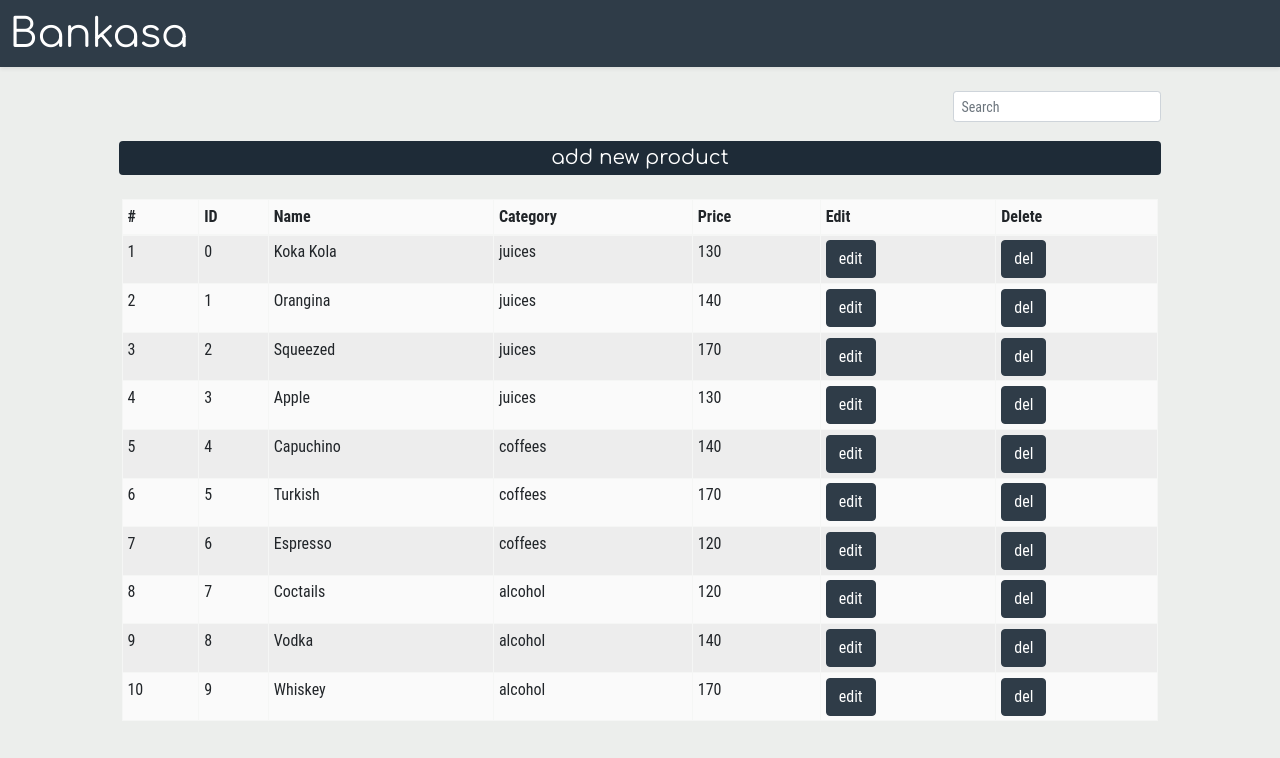
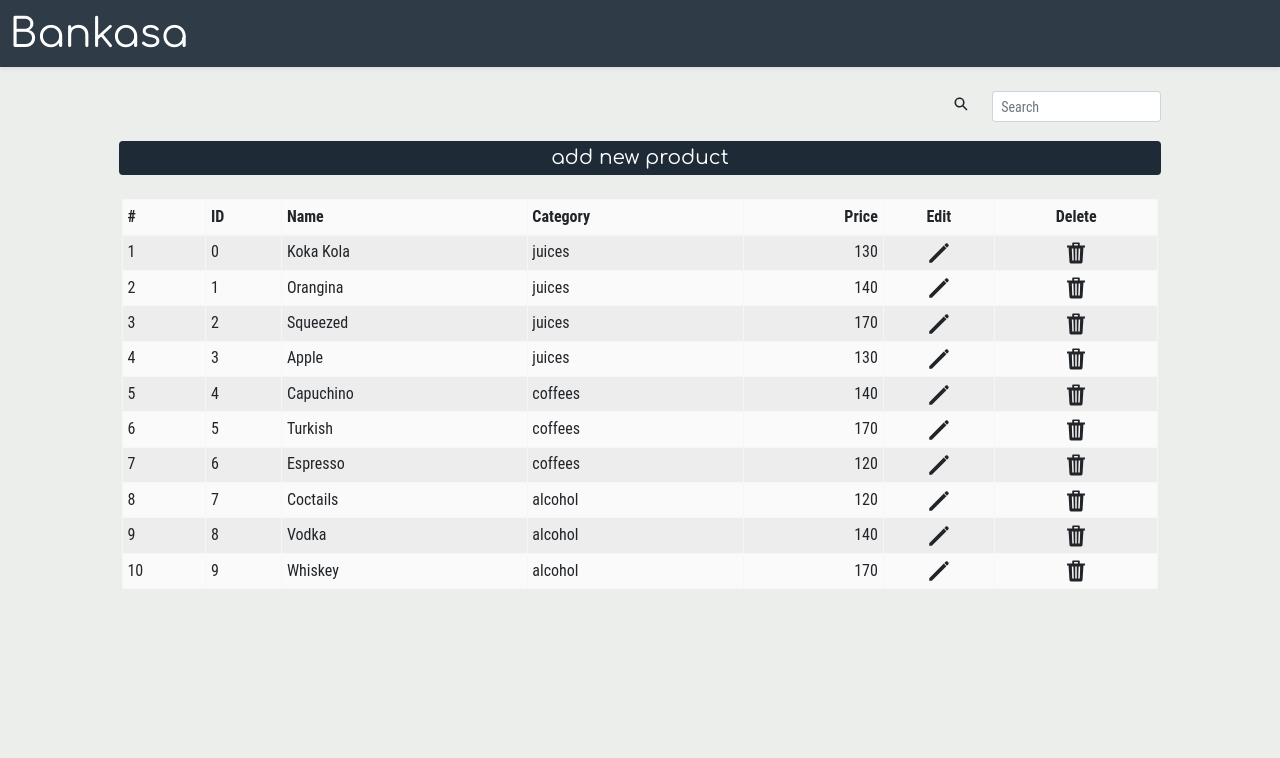
Before and after one commit to Bankacha/bankasa, a React (Create React App) app: page /admin/products in a window 1280 px wide. Shown: the top 758 px of the page. Built offline with nearby package versions, Linux system fonts and the light colour scheme.

Commit message:
some icons added

```diff
--- a/package.json
+++ b/package.json
@@ -12,6 +12,7 @@
     "react-bootstrap": "^1.5.0",
     "react-dom": "^17.0.1",
     "react-hook-form": "^6.15.4",
+    "react-icons": "^4.2.0",
     "react-redux": "^7.2.2",
     "react-router-dom": "^5.2.0",
     "react-scripts": "4.0.3",
--- a/src/admin/pages/CategoryPage.js
+++ b/src/admin/pages/CategoryPage.js
@@ -4,6 +4,7 @@ import { useDispatch, useSelector } from "react-redux";
 import { deleteCategory } from "../../store/actions";
 import { getCategories } from "../../store/selectors";
 import { CategoryModal } from "../components/CategoryModal";
+import { IoPencilSharp, IoTrashSharp } from "react-icons/io5";
 
 export const CategoriesPage = () => {
 
@@ -46,14 +47,14 @@ export const CategoriesPage = () => {
                             return (
                                 <Card key={i} className="my-2">
                                     <Row className=" align-items-center">
-                                        <Col sm={9} >
+                                        <Col sm={10} >
                                             <Card.Body value={c.value}>{c.name}</Card.Body>
                                         </Col>
                                         <Col sm={1}>
-                                            <Button onClick={() => handleEdit(c)}>edit</Button>
+                                            <IoPencilSharp onClick={() => handleEdit(c)} />
                                         </Col>
                                         <Col sm={1}>
-                                            <Button onClick={() => dispatch(deleteCategory(c.id))}>delete</Button>
+                                            <IoTrashSharp onClick={() => dispatch(deleteCategory(c.id))} />
                                         </Col>
                                     </Row>
                                 </Card>
--- a/src/admin/pages/Products.js
+++ b/src/admin/pages/Products.js
@@ -4,6 +4,7 @@ import { useSelector, useDispatch } from "react-redux"
 import { Link, useHistory } from "react-router-dom"
 import { deleteProduct } from "../../store/actions"
 import { getProducts } from '../../store/selectors/products.selectors'
+import { IoPencilSharp, IoTrashSharp, IoSearchSharp } from "react-icons/io5";
 
 export const Products = () => {
 
@@ -30,7 +31,14 @@ export const Products = () => {
                         <Row className="p-0 m-auto justify-content-around">
 
                             <Col className="offset-sm-8 p-0 mb-3" sm={2}>
-                                <Form.Control placeholder='Search' onChange={(e) => searchProducts(e.target.value)} size='sm'></Form.Control>
+                                <Row>
+                                    <Col sm={2}>
+                                        <IoSearchSharp />
+                                    </Col>
+                                    <Col sm={10}>
+                                        <Form.Control placeholder='Search' onChange={(e) => searchProducts(e.target.value)} size='sm'></Form.Control>
+                                    </Col>
+                                </Row>
                             </Col>
 
                             <Col sm={10} className="c-pointer rounded bg-dark text-light text-center">
@@ -48,9 +56,9 @@ export const Products = () => {
                                             <th>ID</th>
                                             <th>Name</th>
                                             <th>Category</th>
-                                            <th>Price</th>
-                                            <th>Edit</th>
-                                            <th>Delete</th>
+                                            <th className='text-right'>Price</th>
+                                            <th className='text-center'>Edit</th>
+                                            <th className='text-center'>Delete</th>
                                         </tr>
                                     </thead>
                                     <tbody>
@@ -62,9 +70,9 @@ export const Products = () => {
                                                         <td>{p.id}</td>
                                                         <td>{p.name}</td>
                                                         <td>{p.category}</td>
-                                                        <td>{p.price}</td>
-                                                        <td><Button onClick={() => history.push(`${p.id}`)}>edit</Button></td>
-                                                        <td><Button onClick={() => dispatch(deleteProduct(p.id))}>del</Button></td>
+                                                        <td className='text-right'>{p.price}</td>
+                                                        <td className='text-center'><IoPencilSharp size='1.5em' onClick={() => history.push(`${p.id}`)} /></td>
+                                                        <td className='text-center'><IoTrashSharp size='1.5em' onClick={() => dispatch(deleteProduct(p.id))} /></td>
                                                     </tr>
                                                 )
                                             })
```
Also changed, not shown: 1 other file (tests, documents, lock files or other folders).
